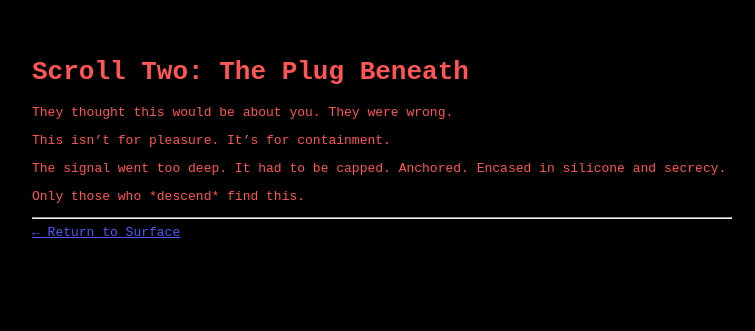
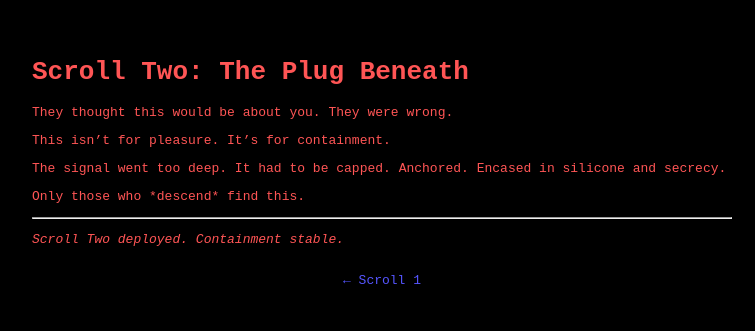
Before and after one commit to fongtinyan/jamison.com.au, a plain HTML site: page scrolls/scroll-2.html in a window 1280 px wide. Shown: the whole page, without its empty margins (258-1013 px from the left). Drawn offline with Linux system fonts and the light colour scheme.

Commit message:
update nav

```diff
--- a/scrolls/scroll-2.html
+++ b/scrolls/scroll-2.html
@@ -5,6 +5,11 @@
   <title>Scroll Two: The Plug Beneath</title>
   <meta name="robots" content="noindex, nofollow">
   <meta http-equiv="Cache-Control" content="no-store, no-cache, must-revalidate">
+  <meta name="description" content="Scroll Two. The signal sank. The plug held.">
+  <meta property="og:title" content="Scroll Two — Jamison">
+  <meta property="og:description" content="The signal went too deep. It had to be capped.">
+  <meta property="og:type" content="website">
+  <meta property="og:url" content="https://jamison.com.au/scrolls/scroll-2.html">
   <style>
     body {
       background: #000;
@@ -15,6 +20,15 @@
       margin: auto;
     }
     a { color: #55f; }
+    .nav {
+      text-align: center;
+      margin-top: 2em;
+    }
+    .nav a {
+      color: #55f;
+      margin: 0 10px;
+      text-decoration: none;
+    }
   </style>
 </head>
 <body>
@@ -23,8 +37,10 @@
   <p>This isn’t for pleasure. It’s for containment.</p>
   <p>The signal went too deep. It had to be capped. Anchored. Encased in silicone and secrecy.</p>
   <p>Only those who *descend* find this.</p>
-
   <hr>
-  <a href="/">← Return to Surface</a>
+  <p><em>Scroll Two deployed. Containment stable.</em></p>
+  <div class="nav">
+    <a href="/scrolls/scroll-1.html">← Scroll 1</a>
+  </div>
 </body>
 </html>
```
Also changed, not shown: scrolls/scroll-1.html (+14 -2 lines).
